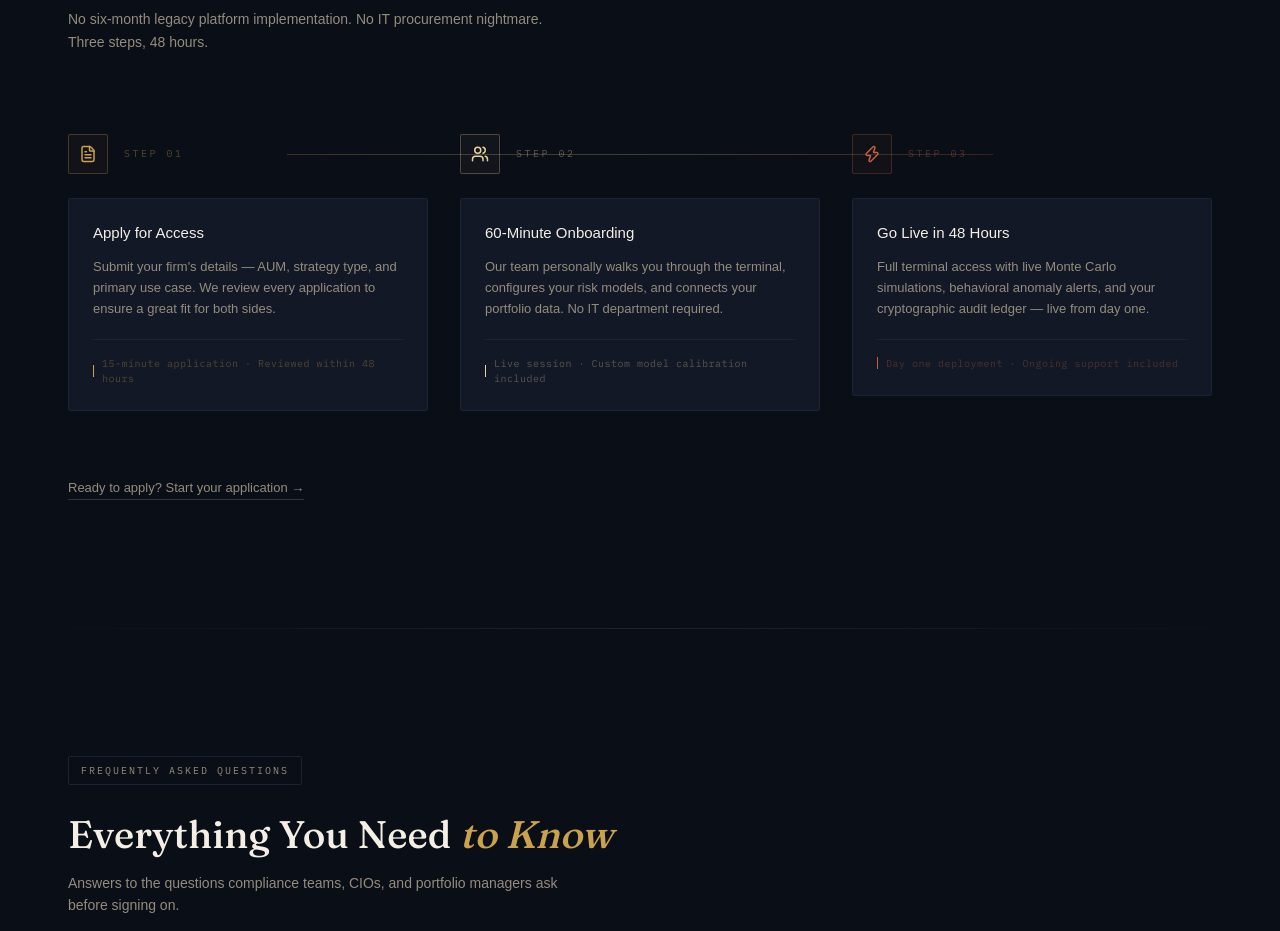
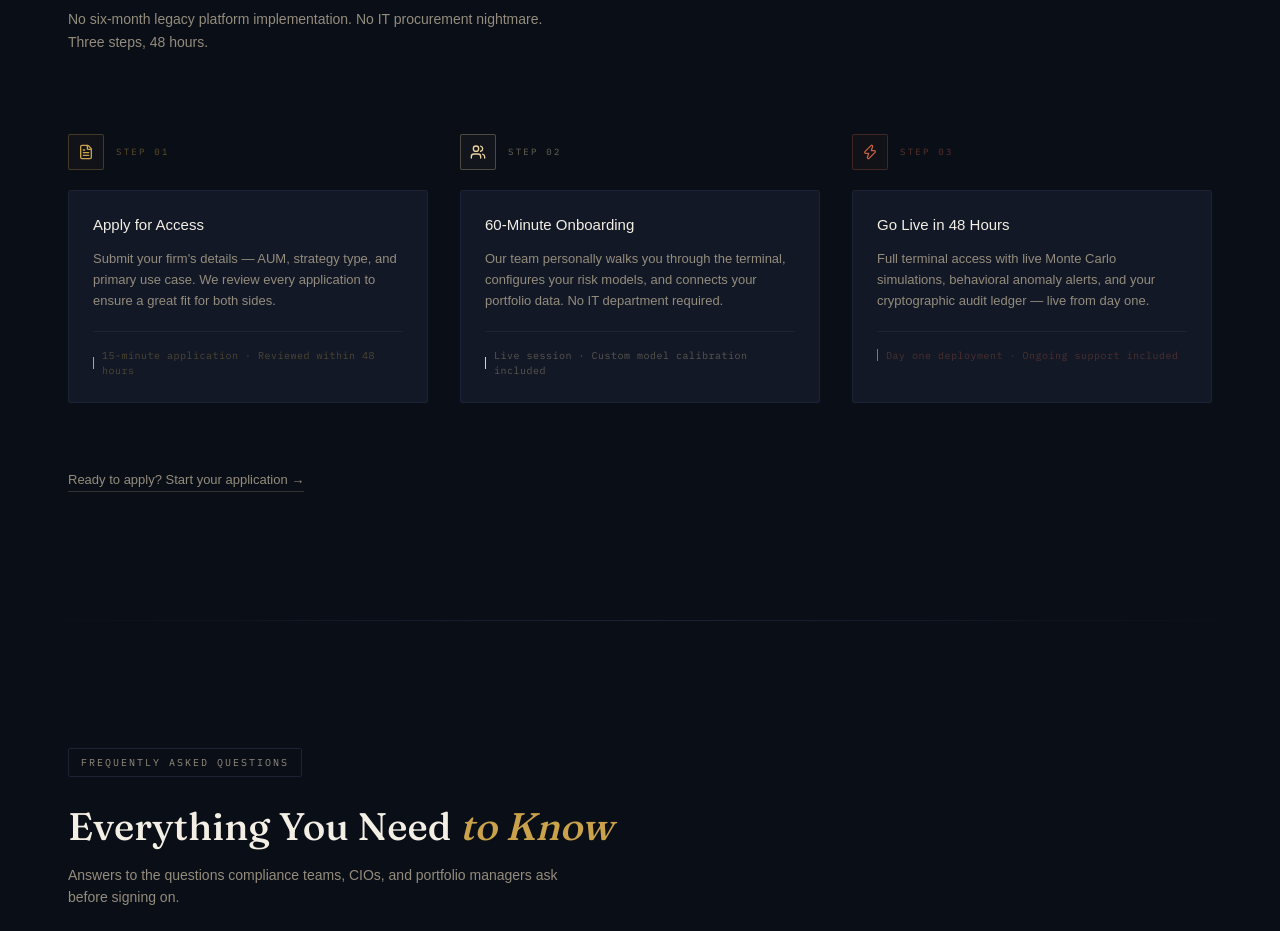
Before and after one commit to Rishab741/platstock-terminal, a Next.js app: page /pricing in a window 1280 px wide. Shown: the part 1940-2871 px from the top of the page. Built offline with nearby package versions, Linux system fonts and the light colour scheme; a web font is replaced by a local one.

Commit message:
re-arranged analysis section and get started section

```diff
--- a/src/app/components/HowItWorks.tsx
+++ b/src/app/components/HowItWorks.tsx
@@ -78,18 +78,6 @@ export default function HowItWorks() {
         </motion.div>
 
         {/* Steps */}
-        <div className="relative">
-          {/* Connecting line desktop */}
-          <div className="hidden lg:block absolute top-[20px] left-[calc(16.666%+28px)] right-[calc(16.666%+28px)] h-px">
-            <motion.div
-              className="h-full"
-              style={{ background: "linear-gradient(90deg, #C9A24B, #E8D3A0, #C1613F)", opacity: 0.25 }}
-              initial={{ scaleX: 0, transformOrigin: "left" }}
-              animate={inView ? { scaleX: 1 } : {}}
-              transition={{ delay: 0.6, duration: 0.8, ease: [0.16, 1, 0.3, 1] }}
-            />
-          </div>
-
         <div className="grid lg:grid-cols-3 gap-6 lg:gap-8">
           {steps.map((step, i) => {
             const Icon = step.icon;
@@ -99,31 +87,31 @@ export default function HowItWorks() {
                 initial={{ opacity: 0, y: 24 }}
                 animate={inView ? { opacity: 1, y: 0 } : {}}
                 transition={{ delay: i * 0.15 + 0.2, duration: 0.7, ease: [0.16, 1, 0.3, 1] }}
-                  className="relative group"
+                className="flex flex-col"
               >
                 {/* Step indicator */}
-                  <div className="flex items-center gap-4 mb-6">
+                <div className="flex items-center gap-3 mb-5">
                   <div
-                      className="relative flex items-center justify-center w-10 h-10 shrink-0 z-10"
+                    className="flex items-center justify-center w-9 h-9 shrink-0"
                     style={{
                       border: `1px solid ${step.accent}45`,
                       background: `${step.accent}0a`,
                       borderRadius: "2px",
                     }}
                   >
-                      <Icon className="w-4.5 h-4.5" style={{ color: step.accent }} />
+                    <Icon className="w-4 h-4" style={{ color: step.accent }} />
                   </div>
-                    <div
-                      className="text-[10px] tracking-[0.25em]"
-                      style={{ fontFamily: "var(--font-mono)", color: `${step.accent}60` }}
+                  <span
+                    className="text-[9px] tracking-[0.25em] uppercase"
+                    style={{ fontFamily: "var(--font-mono)", color: `${step.accent}70` }}
                   >
-                      STEP {step.number}
-                    </div>
+                    Step {step.number}
+                  </span>
                 </div>
 
                 {/* Card body */}
                 <div
-                    className="p-6 transition-colors duration-300"
+                  className="flex-1 p-6"
                   style={{ border: "1px solid #1B2334", background: "#121826", borderRadius: "2px" }}
                 >
                   <h3 className="text-[15px] font-medium mb-3 leading-snug" style={{ color: "#F4EFE4" }}>
@@ -149,7 +137,6 @@ export default function HowItWorks() {
             );
           })}
         </div>
-        </div>
 
         {/* Bottom CTA nudge */}
         <motion.div
```
Lines whose indentation alone changed are shown as unchanged.
